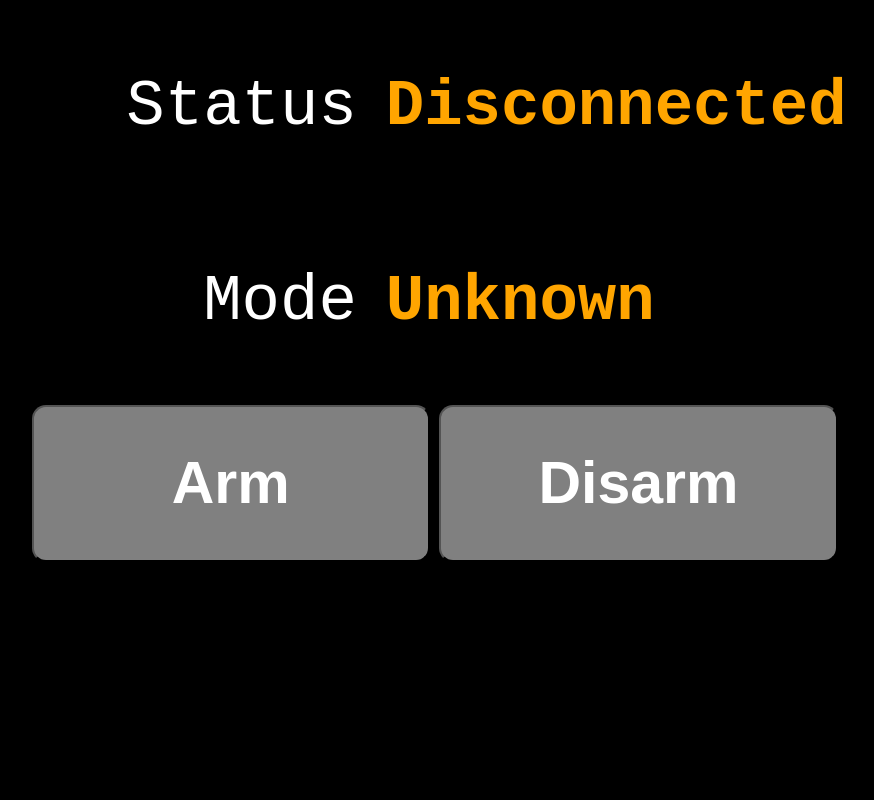
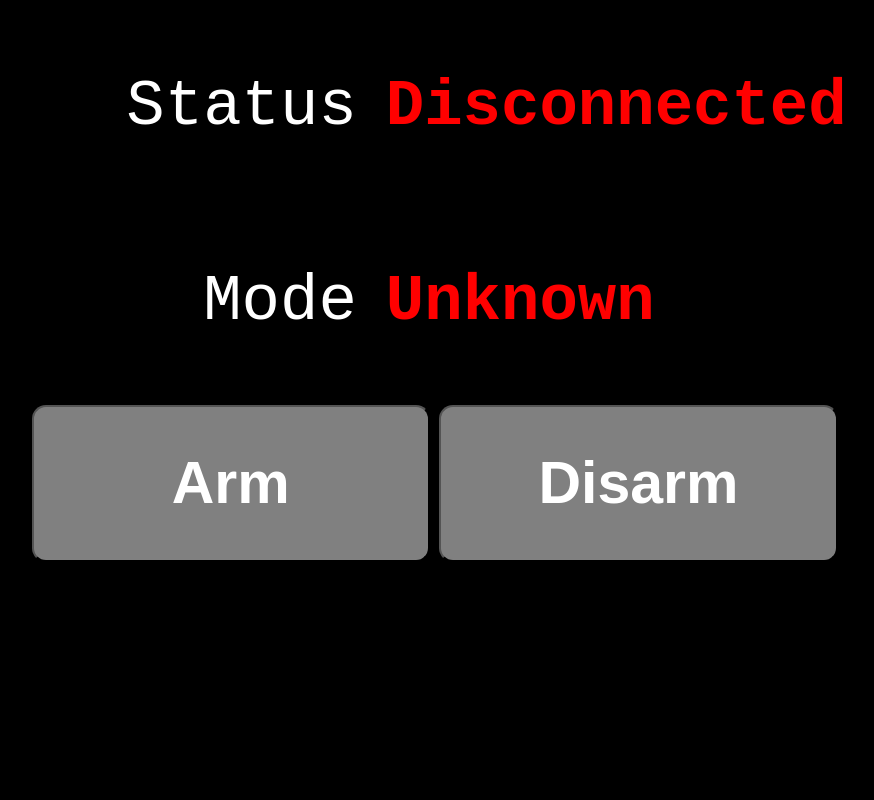
Before and after one commit to robertvorthman/raspberry-pi-alarm-system, a website: page public/index.html in a window 1280 px wide. Shown: the whole page, without its empty margins (166-1040 px from the left). Drawn offline with nearby package versions, Linux system fonts and the light colour scheme; no server answers.

Commit message:
improved status colors

```diff
--- a/public/index.html
+++ b/public/index.html
@@ -50,8 +50,8 @@
 
 <body>
 	<table>
-		<tr><th>Status</th><td id='link' style='color:orange'>Disconnected</td></tr>
-		<tr><th>Mode</th><td id='mode' style='color:orange'>Unknown</td></tr>
+		<tr><th>Status</th><td id='link' style='color:red'>Disconnected</td></tr>
+		<tr><th>Mode</th><td id='mode' style='color:red'>Unknown</td></tr>
 	</table>
 	<div id='buttons'>
 		<button onclick="arm()">Arm</button>
@@ -78,10 +78,10 @@
 		link.style.color = 'green';
 		if(data.armed){
 			mode.innerHTML = "Armed";
-			mode.style.color = 'orange';
+			mode.style.color = 'green';
 		}else{
 			mode.innerHTML = "Disarmed";
-			mode.style.color = 'green';
+			mode.style.color = 'armed';
 		}
 	}
 
```
